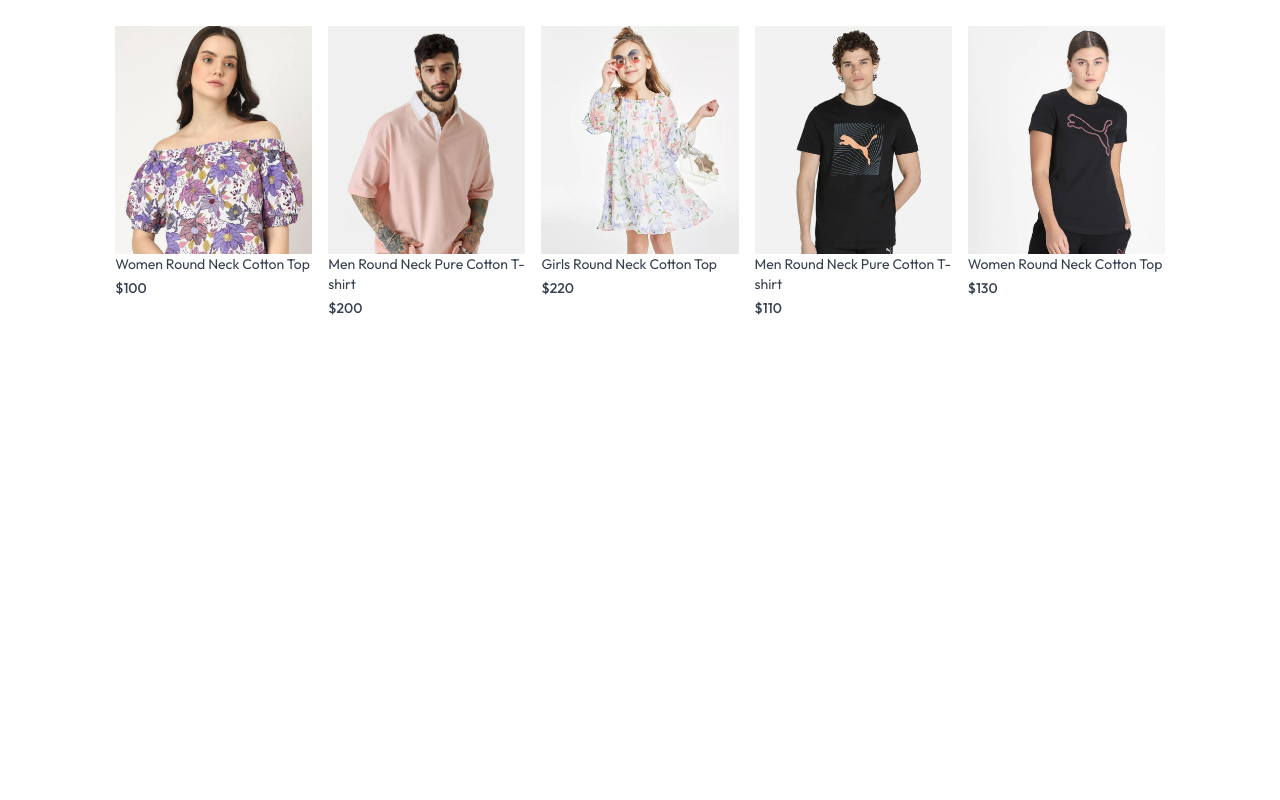
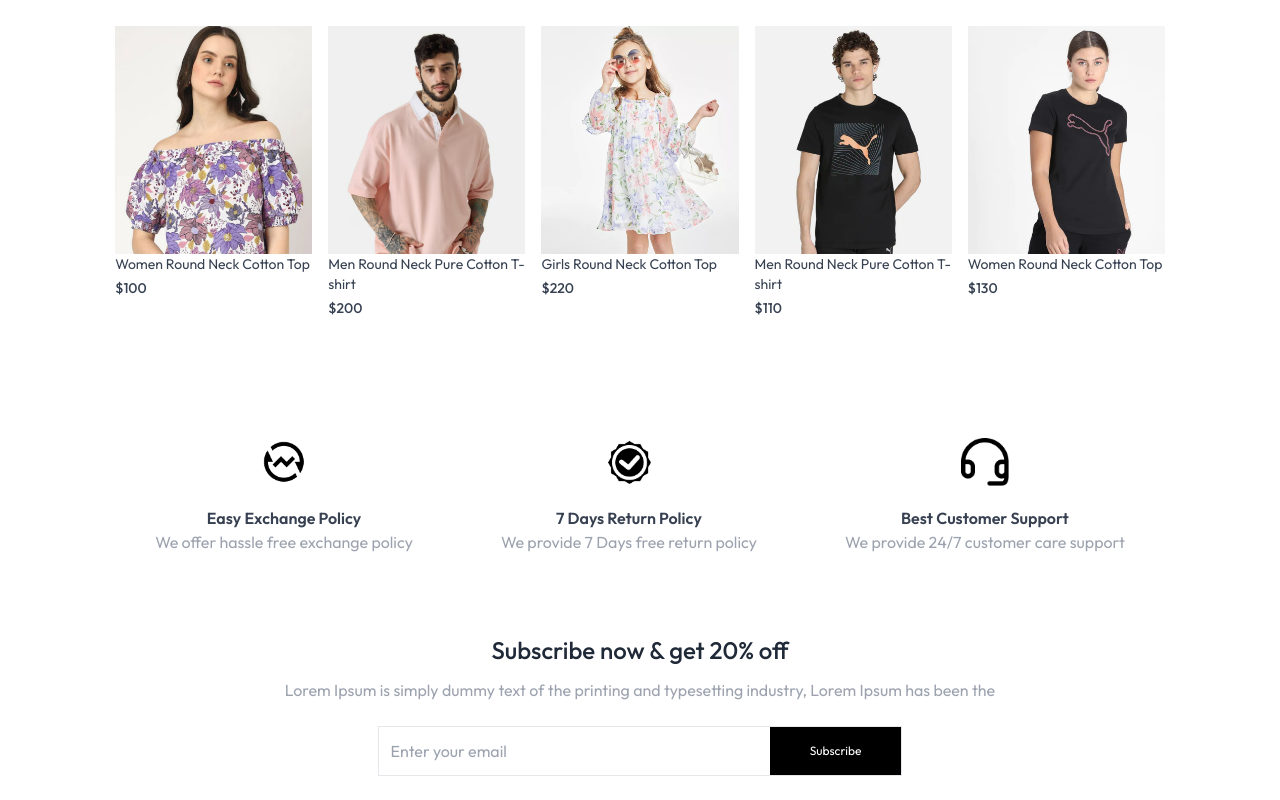
Before and after one commit to Bakr02/ecommerce-app, a React (Vite) app in the folder frontend/: page / in a window 1280 px wide. Shown: the part 1435-2235 px from the top of the page. Before the commit the page ends 1793 px from the top, so only its background shows below. Built offline with nearby package versions, Linux system fonts and the light colour scheme.

Commit message:
Newsletter & policy section done

```diff
--- /dev/null
+++ b/frontend/src/components/NewsletterBox.jsx
@@ -0,0 +1,36 @@
+import React from 'react'
+
+const NewsletterBox = () => {
+
+    const onSubmit = (e) => {
+        e.preventDefault();
+    }
+
+    return (
+        <div className='text-center'>
+            <p className='text-2xl font-medium text-gray-800'>
+                Subscribe now & get 20% off
+            </p>
+
+            <p className='text-gray-400 mt-3'>
+                Lorem Ipsum is simply dummy text of the printing and typesetting industry, Lorem Ipsum has been the
+            </p>
+            <form
+                onSubmit={onSubmit}
+                className='w-full sm:w-1/2 flex items-center gap-3 mx-auto my-6 border pl-3'>
+                <input
+                    type="email"
+                    placeholder='Enter your email'
+                    className='w-full sm:flex-1 outline-none'
+                    required
+                />
+                <button className='bg-black text-white text-xs px-10 py-4' type='submit'>
+                    Subscribe
+                </button>
+            </form>
+
+        </div>
+    )
+}
+
+export default NewsletterBox
--- /dev/null
+++ b/frontend/src/components/Policy.jsx
@@ -0,0 +1,34 @@
+import React from 'react'
+import { assets } from '../assets/frontend_assets/assets'
+
+const Policy = () => {
+    return (
+        <div className='flex flex-col sm:flex-row justify-around gap-12 sm:gap-2 text-center py-20 text-xs sm:text-sm md:text-base text-gray-700'>
+            <div>
+                <img src={assets.exchange_icon}
+                    className='w-12 m-auto mb-5'
+                    alt="" />
+                <p className='font-semibold'>Easy Exchange Policy</p>
+                <p className='text-gray-400'>We offer hassle free exchange policy</p>
+            </div>
+
+            <div>
+                <img src={assets.quality_icon}
+                    className='w-12 m-auto mb-5'
+                    alt="" />
+                <p className='font-semibold'>7 Days Return Policy</p>
+                <p className='text-gray-400'>We provide 7 Days free return policy</p>
+            </div>
+
+            <div>
+                <img src={assets.support_img}
+                    className='w-12 m-auto mb-5'
+                    alt="" />
+                <p className='font-semibold'>Best Customer Support</p>
+                <p className='text-gray-400'>We provide 24/7 customer care support</p>
+            </div>
+        </div>
+    )
+}
+
+export default Policy
--- a/frontend/src/pages/Home.jsx
+++ b/frontend/src/pages/Home.jsx
@@ -2,6 +2,8 @@
 import Hero from '../components/Hero'
 import LatestCollection from '../components/LatestCollection'
 import BestSeller from '../components/BestSeller'
+import Policy from '../components/Policy'
+import NewsletterBox from '../components/NewsletterBox'
 
 const Home = () => {
   return (
@@ -10,6 +12,8 @@
 
       <LatestCollection />
       <BestSeller />
+      <Policy />
+      <NewsletterBox />
     </div>
   )
 }
```
